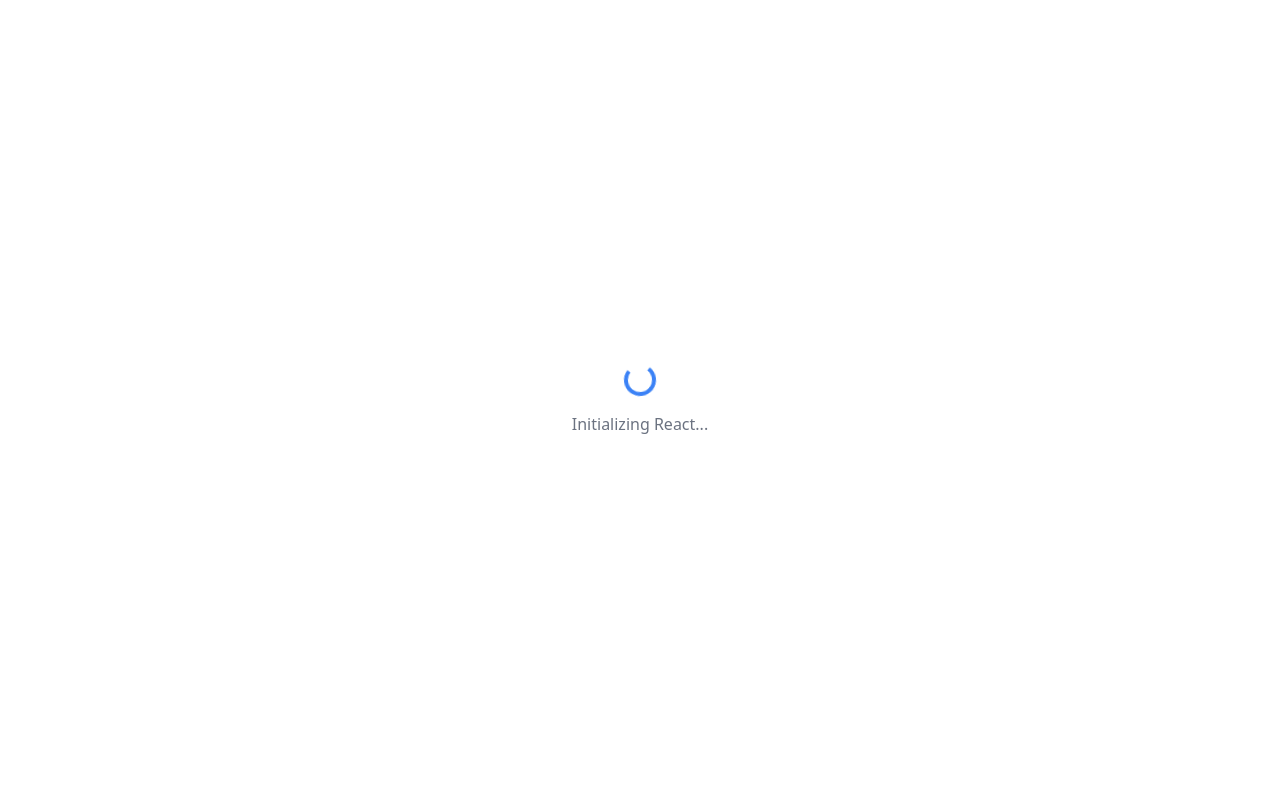
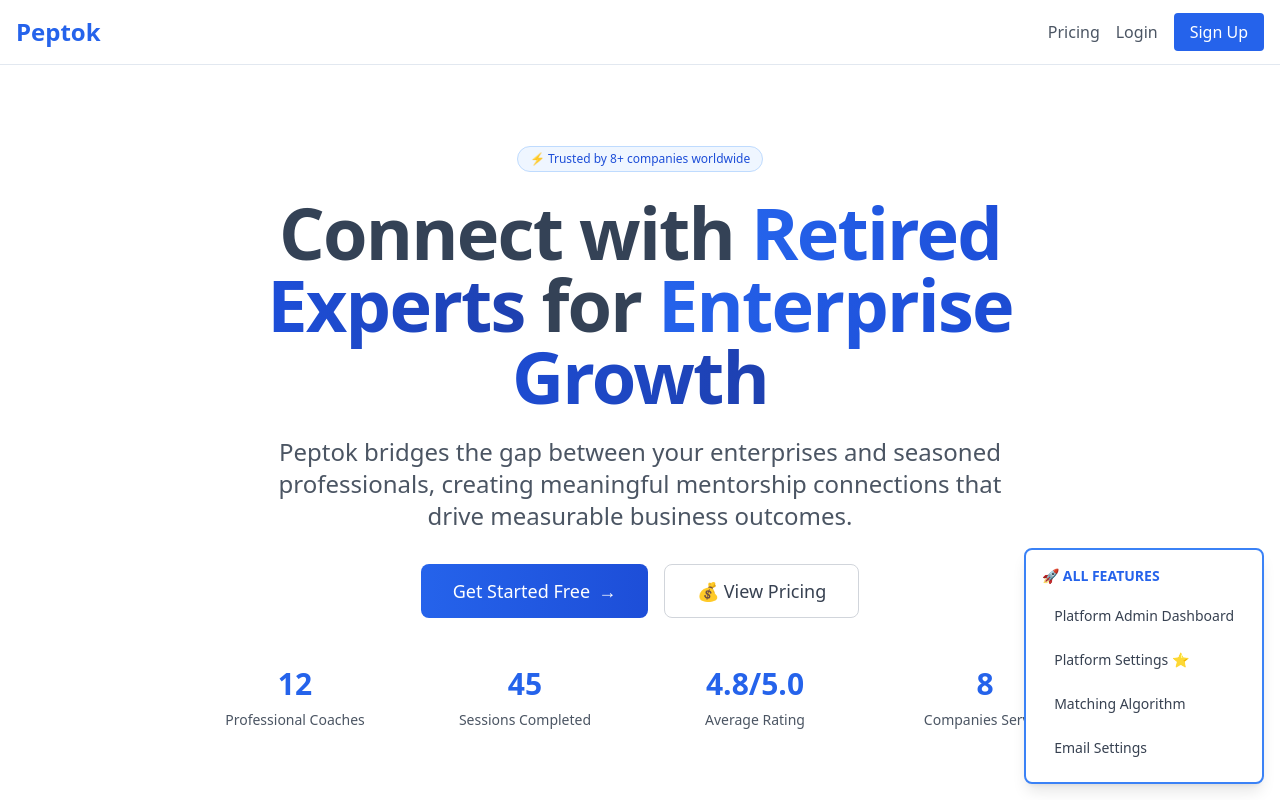
Before and after one commit to Agod1/enterprise-peptok, a React (Vite) app: page / in a window 1280 px wide. Shown: the top 800 px of the page. Built offline with nearby package versions, Linux system fonts and the light colour scheme; no server answers.

Commit message:
Remove ReactInitWrapper and use MinimalApp directly
cgen-b316639337bd4ed2ab2f26bc6346aa5f

```diff
--- a/src/App.tsx
+++ b/src/App.tsx
@@ -1,7 +1,7 @@
 import React from "react";
 import { QueryClient, QueryClientProvider } from "@tanstack/react-query";
-import { ReactInitWrapper } from "@/components/core/ReactInitWrapper";
 import { MinimalApp } from "@/components/core/MinimalApp";
+// import { ReactInitWrapper } from "@/components/core/ReactInitWrapper"; // Removed - causing initialization issues
 // import { FullApp } from "@/components/core/FullApp"; // Temporarily disabled due to auth issues
 
 // Debug utilities in development
@@ -37,11 +37,9 @@ const App: React.FC = () => {
   }, []);
 
   return (
-    <ReactInitWrapper>
-      <QueryClientProvider client={queryClient}>
-        <MinimalApp />
-      </QueryClientProvider>
-    </ReactInitWrapper>
+    <QueryClientProvider client={queryClient}>
+      <MinimalApp />
+    </QueryClientProvider>
   );
 };
 
```
